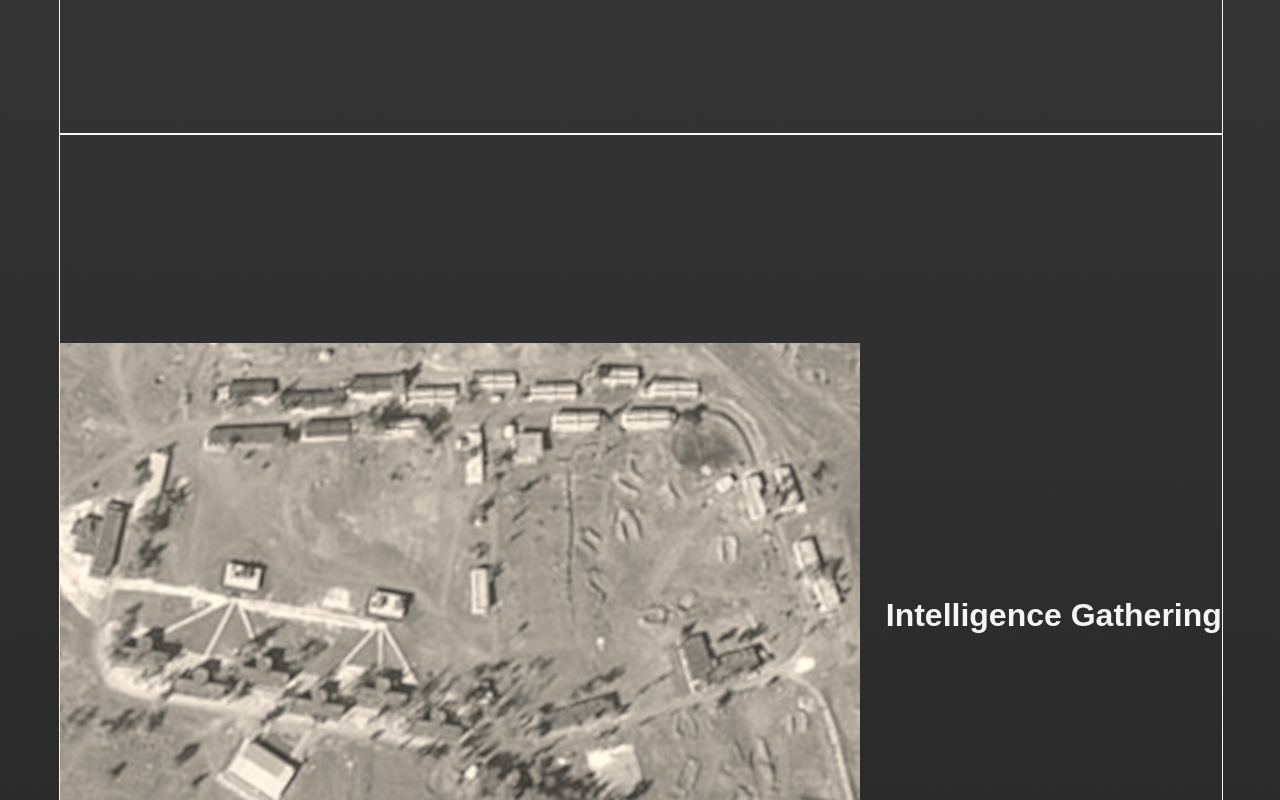
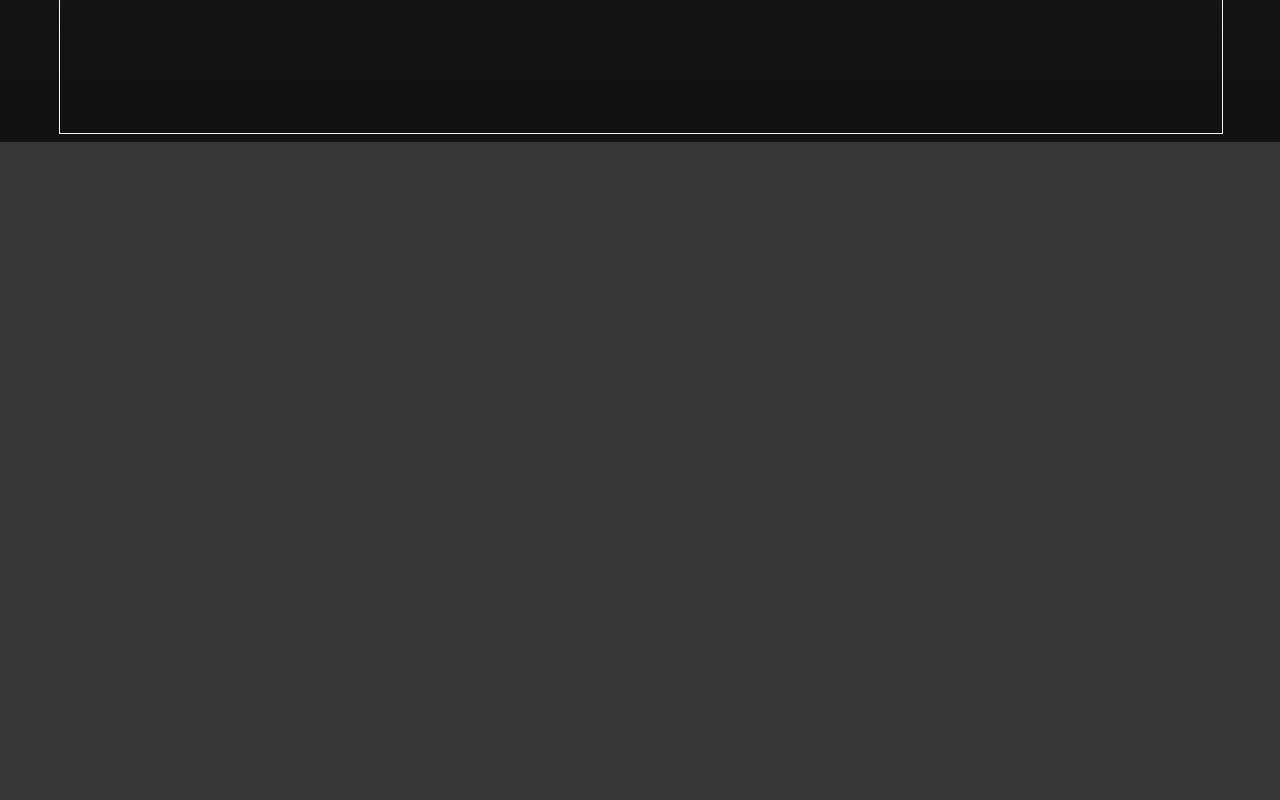
Before and after one commit to RoryMurray7/Sobek, a React (Vite) app: page / in a window 1280 px wide. Shown: the part 2360-3160 px from the top of the page. After the commit the page ends 2502 px from the top, so only its background shows below. Built offline with nearby package versions, Linux system fonts and the light colour scheme; a web font is replaced by a local one.

Commit message:
remove old components from main.tsx

```diff
--- a/src/main.tsx
+++ b/src/main.tsx
@@ -3,11 +3,8 @@ import { createRoot } from "react-dom/client";
 import "./index.css";
 import Header from "./Header.tsx";
 import Overview from "./Overview.tsx";
-import Gathering from "./Gathering.tsx";
-import Analysis from "./Analysis.tsx";
 import Tagline from "./Tagline.tsx";
 import Capabilities from "./Capabilities";
-import SatelliteDemo from "./satelliteDemo.tsx";
 
 createRoot(document.getElementById("root")!).render(
   <StrictMode>
@@ -15,8 +12,5 @@ createRoot(document.getElementById("root")!).render(
     <Overview />
     <Tagline />
     <Capabilities />
-    <SatelliteDemo />
-    <Gathering />
-    <Analysis />
   </StrictMode>
 );
```
